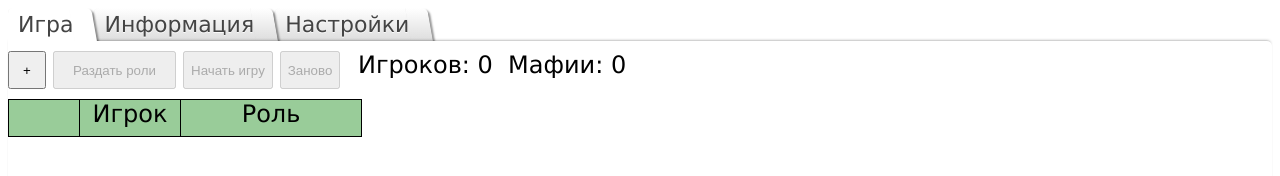
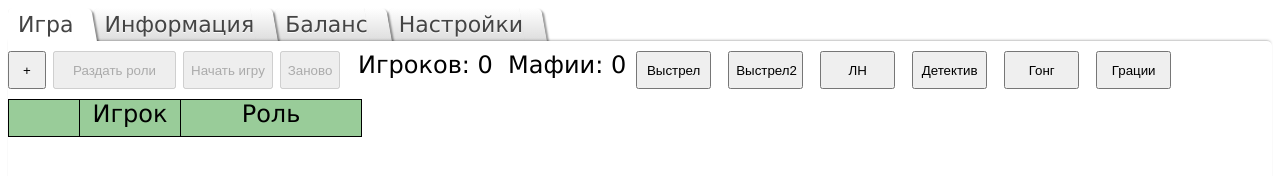
Before and after one commit to gitSpace123/213, a plain HTML site: page index.html in a window 1280 px wide. Drawn offline with Linux system fonts and the light colour scheme.

Commit message:
feat: adding samples button

```diff
--- a/css/style_big.css
+++ b/css/style_big.css
@@ -145,6 +145,7 @@ body {
   background: #fce4d6;
 }
 #cover {
+  width: 100%;
   clear: both;
 }
 #dGameBtns {
@@ -226,3 +227,14 @@ span {
   border-bottom: 1px solid #000;
   font-size: 24px;
 }
+
+#tab1 {
+  display: flex;
+  flex-wrap: wrap;
+}
+
+.samples button {
+  height: 38px;
+  width: 75px;
+  margin-left: 10px;
+}
--- a/index.html
+++ b/index.html
@@ -19,6 +19,7 @@
     <ul id="tabs">
       <li><a href="#" title="tab1">Игра</a></li>
       <li><a href="#" title="tab2">Информация</a></li>
+      <li><a href="#" title="tab4">Баланс</a></li>
       <li><a href="#" title="tab3">Настройки</a></li>
     </ul>
 
@@ -37,6 +38,14 @@
           <input id="btnReset" type="button" value="Заново" disabled />
         </div>
         <div id="dInfo">Игроков: 0&nbsp;&nbsp;Мафии: 0</div>
+        <div class="samples">
+          <button id="samples" onclick="samplesSound(1)">Выстрел</button>
+          <button id="samples1" onclick="samplesSound(2)">Выстрел2</button>
+          <button id="samples2" onclick="samplesSound(3)">ЛН</button>
+          <button id="samples3" onclick="samplesSound(4)">Детектив</button>
+          <button id="samples4" onclick="samplesSound(5)">Гонг</button>
+          <button id="samples5" onclick="samplesSound(6)">Грации</button>
+        </div>
         <div id="cover" class="clear">
           <div id="dNums"><span class="sHeader">&nbsp;</span></div>
           <div id="dNames"><span class="sHeader">Игрок</span></div>
--- a/js/fnc.js
+++ b/js/fnc.js
@@ -949,3 +949,15 @@ function resetSound() {
   audio.volume = 1;
   audio.pause();
 }
+
+function samplesSound(type) {
+  if (type < 3) {
+    format = ".mp3";
+  } else {
+    format = ".ogg";
+  }
+
+  var audio = new Audio(); // Создаём новый элемент Audio
+  audio.src = "music/samples/" + type + format;
+  audio.autoplay = true;
+}
```
Also changed, not shown: 6 other files.
